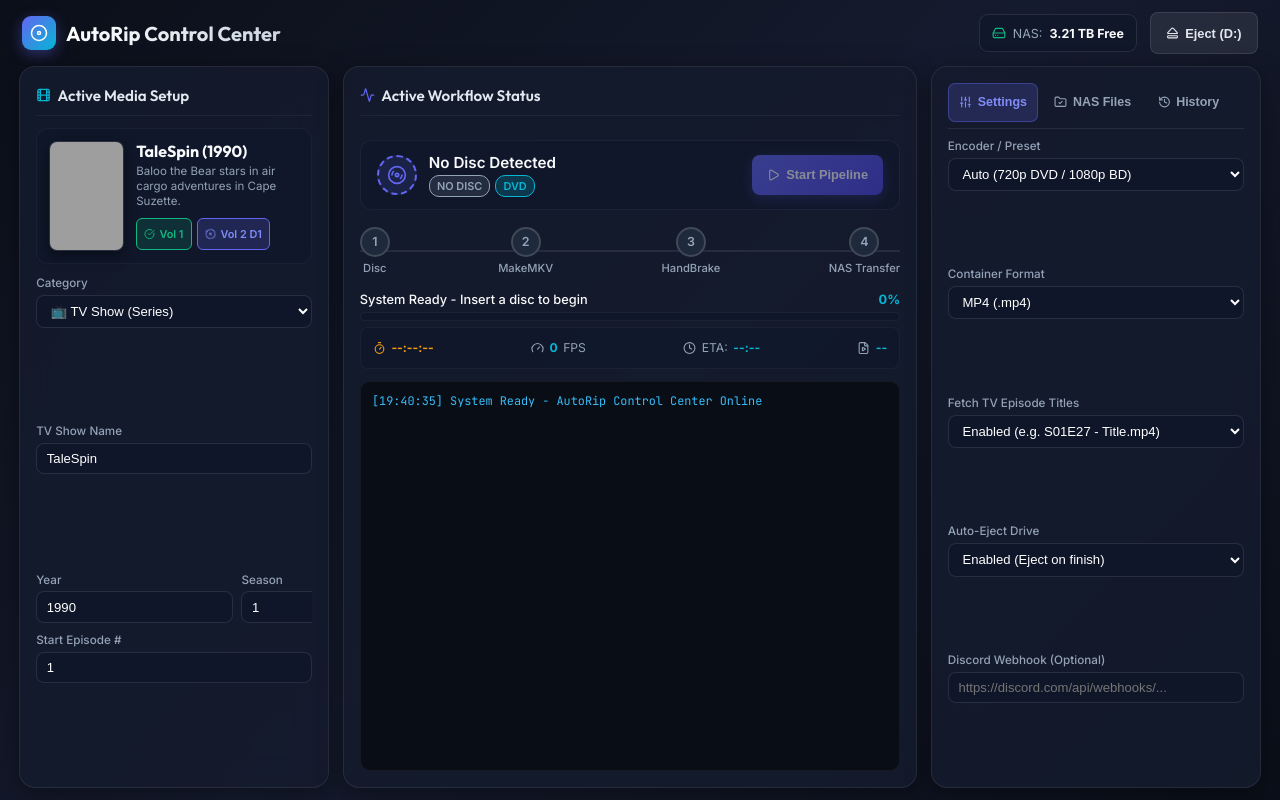
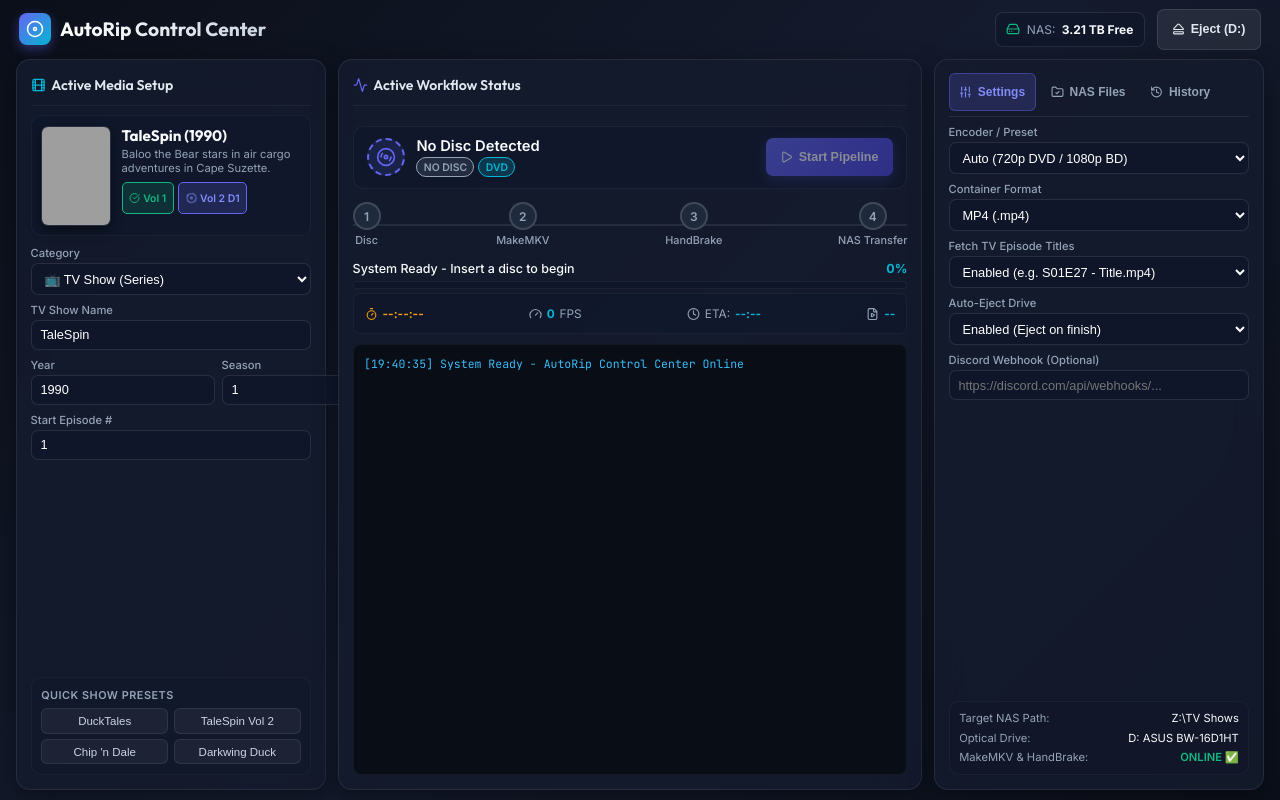
Before and after one commit to GlerschNersch/autorip-control-center, a Flask app: page / in a window 1280 px wide. Run offline with Flask 3, Linux system fonts and the light colour scheme; grey boxes are pictures that could not be loaded.

Commit message:
Add Quick Show Presets and System Info Widgets to balance 100vh layout

```diff
--- a/templates/index.html
+++ b/templates/index.html
@@ -37,135 +37,147 @@
 
     body {
       display: flex; flex-direction: column;
-      padding: 0.75rem 1.2rem; gap: 0.75rem;
+      padding: 0.65rem 1rem; gap: 0.65rem;
     }
 
     header {
-      width: 100%; height: 42px; flex-shrink: 0;
+      width: 100%; height: 38px; flex-shrink: 0;
       display: flex; justify-content: space-between; align-items: center;
       padding: 0 0.2rem;
     }
 
-    .brand { display: flex; align-items: center; gap: 0.6rem; }
+    .brand { display: flex; align-items: center; gap: 0.55rem; }
 
     .brand-icon {
-      width: 34px; height: 34px;
+      width: 32px; height: 32px;
       background: linear-gradient(135deg, var(--accent-primary), var(--accent-cyan));
-      border-radius: 9px;
+      border-radius: 8px;
       display: flex; align-items: center; justify-content: center;
-      color: white; box-shadow: 0 4px 14px rgba(99, 102, 241, 0.4);
+      color: white; box-shadow: 0 4px 12px rgba(99, 102, 241, 0.4);
     }
 
     .brand h1 {
       font-family: 'Outfit', sans-serif;
-      font-size: 1.25rem; font-weight: 700;
+      font-size: 1.2rem; font-weight: 700;
       background: linear-gradient(to right, #ffffff, #cbd5e1);
       -webkit-background-clip: text; -webkit-text-fill-color: transparent;
     }
 
-    .header-actions { display: flex; align-items: center; gap: 0.8rem; }
+    .header-actions { display: flex; align-items: center; gap: 0.75rem; }
 
     .nas-gauge-badge {
       background: rgba(15, 23, 42, 0.8);
       border: 1px solid rgba(255, 255, 255, 0.1);
-      border-radius: 9px; padding: 0.35rem 0.75rem;
-      display: flex; align-items: center; gap: 0.45rem;
-      font-size: 0.78rem;
+      border-radius: 8px; padding: 0.3rem 0.65rem;
+      display: flex; align-items: center; gap: 0.4rem;
+      font-size: 0.75rem;
     }
 
     .main-workspace {
       flex: 1; display: grid;
-      grid-template-columns: 310px 1fr 330px; gap: 0.85rem;
-      min-height: 0; height: calc(100vh - 60px);
+      grid-template-columns: 310px 1fr 330px; gap: 0.75rem;
+      min-height: 0; height: calc(100vh - 54px);
     }
 
     .card {
       background: var(--card-bg);
       backdrop-filter: blur(16px); -webkit-backdrop-filter: blur(16px);
       border: 1px solid var(--card-border);
-      border-radius: 16px; padding: 1rem;
+      border-radius: 14px; padding: 0.85rem;
       box-shadow: var(--card-glow);
-      display: flex; flex-direction: column; min-height: 0;
+      display: flex; flex-direction: column; min-height: 0; justify-content: space-between;
     }
 
     .card-title {
       font-family: 'Outfit', sans-serif;
-      font-size: 0.95rem; font-weight: 600; margin-bottom: 0.75rem;
+      font-size: 0.88rem; font-weight: 600; margin-bottom: 0.6rem;
       display: flex; align-items: center; justify-content: space-between;
       color: #e2e8f0; flex-shrink: 0; border-bottom: 1px solid rgba(255, 255, 255, 0.05);
-      padding-bottom: 0.5rem;
+      padding-bottom: 0.45rem;
     }
 
-    .card-title-left { display: flex; align-items: center; gap: 0.4rem; }
+    .card-title-left { display: flex; align-items: center; gap: 0.35rem; }
 
     /* Left Column: Media & Setup */
     .poster-box {
-      display: flex; gap: 0.75rem; align-items: flex-start;
-      background: rgba(15, 23, 42, 0.5); padding: 0.75rem; border-radius: 12px;
-      border: 1px solid rgba(255, 255, 255, 0.04); margin-bottom: 0.75rem; flex-shrink: 0;
+      display: flex; gap: 0.65rem; align-items: flex-start;
+      background: rgba(15, 23, 42, 0.5); padding: 0.6rem; border-radius: 10px;
+      border: 1px solid rgba(255, 255, 255, 0.04); margin-bottom: 0.6rem; flex-shrink: 0;
     }
 
     .poster-img {
-      width: 75px; height: 110px;
-      border-radius: 8px; object-fit: cover;
+      width: 70px; height: 100px;
+      border-radius: 7px; object-fit: cover;
       border: 1px solid rgba(255, 255, 255, 0.1);
-      box-shadow: 0 4px 14px rgba(0, 0, 0, 0.5);
+      box-shadow: 0 4px 12px rgba(0, 0, 0, 0.5);
       background: #0f172a; flex-shrink: 0;
     }
 
-    .media-meta { display: flex; flex-direction: column; gap: 0.2rem; }
-    .media-meta h2 { font-family: 'Outfit', sans-serif; font-size: 1rem; font-weight: 700; color: #f8fafc; }
-    .media-meta p { font-size: 0.72rem; color: var(--text-muted); line-height: 1.3; display: -webkit-box; -webkit-line-clamp: 3; -webkit-box-orient: vertical; overflow: hidden; }
+    .media-meta { display: flex; flex-direction: column; gap: 0.15rem; }
+    .media-meta h2 { font-family: 'Outfit', sans-serif; font-size: 0.95rem; font-weight: 700; color: #f8fafc; }
+    .media-meta p { font-size: 0.7rem; color: var(--text-muted); line-height: 1.25; display: -webkit-box; -webkit-line-clamp: 3; -webkit-box-orient: vertical; overflow: hidden; }
 
-    .collection-matrix { display: flex; flex-wrap: wrap; gap: 0.35rem; margin-top: 0.35rem; }
+    .collection-matrix { display: flex; flex-wrap: wrap; gap: 0.3rem; margin-top: 0.3rem; }
     .matrix-pill {
-      padding: 0.2rem 0.45rem; border-radius: 6px;
-      font-size: 0.68rem; font-weight: 600;
-      display: flex; align-items: center; gap: 0.25rem;
+      padding: 0.18rem 0.4rem; border-radius: 5px;
+      font-size: 0.65rem; font-weight: 600;
+      display: flex; align-items: center; gap: 0.2rem;
       background: rgba(15, 23, 42, 0.6); border: 1px solid rgba(255, 255, 255, 0.08);
     }
     .matrix-pill.done { background: rgba(16, 185, 129, 0.15); border-color: var(--accent-emerald); color: var(--accent-emerald); }
     .matrix-pill.active { background: rgba(99, 102, 241, 0.2); border-color: var(--accent-primary); color: #818cf8; }
 
-    .setup-fields { display: flex; flex-direction: column; gap: 0.65rem; overflow-y: auto; flex: 1; justify-content: flex-start; }
+    .setup-fields { display: flex; flex-direction: column; gap: 0.5rem; }
 
-    .input-row { display: flex; gap: 0.5rem; }
-    .input-group { flex: 1; display: flex; flex-direction: column; gap: 0.3rem; }
-    .input-group label { font-size: 0.73rem; color: var(--text-muted); font-weight: 500; }
+    .input-row { display: flex; gap: 0.4rem; }
+    .input-group { flex: 1; display: flex; flex-direction: column; gap: 0.2rem; }
+    .input-group label { font-size: 0.7rem; color: var(--text-muted); font-weight: 500; }
 
     select, input[type="text"], input[type="number"] {
       background: rgba(15, 23, 42, 0.8); border: 1px solid rgba(255, 255, 255, 0.1);
-      color: white; padding: 0.45rem 0.6rem; border-radius: 8px; font-size: 0.82rem; outline: none;
+      color: white; padding: 0.4rem 0.55rem; border-radius: 7px; font-size: 0.8rem; outline: none;
+    }
+    select:focus, input:focus { border-color: var(--accent-primary); }
+
+    .quick-preset-box {
+      background: rgba(15, 23, 42, 0.4); border: 1px solid rgba(255, 255, 255, 0.04);
+      border-radius: 10px; padding: 0.6rem; margin-top: auto; display: flex; flex-direction: column; gap: 0.4rem;
+    }
+    .quick-preset-title { font-size: 0.68rem; font-weight: 600; color: var(--text-muted); text-transform: uppercase; letter-spacing: 0.5px; }
+    .quick-btns { display: grid; grid-template-columns: 1fr 1fr; gap: 0.35rem; }
+    .quick-btn {
+      background: rgba(255, 255, 255, 0.05); border: 1px solid rgba(255, 255, 255, 0.08);
+      color: #cbd5e1; padding: 0.35rem; border-radius: 6px; font-size: 0.72rem; cursor: pointer; text-align: center;
       transition: all 0.2s ease;
     }
-    select:focus, input:focus { border-color: var(--accent-primary); box-shadow: 0 0 10px rgba(99, 102, 241, 0.3); }
+    .quick-btn:hover { background: rgba(99, 102, 241, 0.2); border-color: var(--accent-primary); color: white; }
 
     /* Center Column: Workflow Hero */
-    .workflow-hero { display: flex; flex-direction: column; gap: 0.75rem; flex: 1; min-height: 0; }
+    .workflow-hero { display: flex; flex-direction: column; gap: 0.65rem; flex: 1; min-height: 0; }
 
     .drive-status {
       display: flex; align-items: center; justify-content: space-between;
       background: rgba(15, 23, 42, 0.6); border: 1px solid rgba(255, 255, 255, 0.05);
-      border-radius: 12px; padding: 0.75rem 1rem; flex-shrink: 0;
+      border-radius: 11px; padding: 0.65rem 0.85rem; flex-shrink: 0;
     }
 
-    .drive-info { display: flex; align-items: center; gap: 0.75rem; }
+    .drive-info { display: flex; align-items: center; gap: 0.7rem; }
     .disc-icon {
-      width: 40px; height: 40px; border-radius: 50%;
+      width: 38px; height: 38px; border-radius: 50%;
       background: rgba(99, 102, 241, 0.15); border: 2px dashed var(--accent-primary);
       display: flex; align-items: center; justify-content: center; color: var(--accent-primary);
     }
-    .drive-text h3 { font-size: 0.95rem; font-weight: 600; }
-    .badge-group { display: flex; gap: 0.3rem; margin-top: 0.2rem; }
-    .badge { padding: 0.18rem 0.45rem; border-radius: 10px; font-size: 0.68rem; font-weight: 600; text-transform: uppercase; }
+    .drive-text h3 { font-size: 0.92rem; font-weight: 600; }
+    .badge-group { display: flex; gap: 0.25rem; margin-top: 0.15rem; }
+    .badge { padding: 0.15rem 0.4rem; border-radius: 10px; font-size: 0.65rem; font-weight: 600; text-transform: uppercase; }
     .badge-success { background: rgba(16, 185, 129, 0.2); color: var(--accent-emerald); border: 1px solid var(--accent-emerald); }
     .badge-empty { background: rgba(148, 163, 184, 0.15); color: var(--text-muted); border: 1px solid var(--text-muted); }
     .badge-type { background: rgba(6, 182, 212, 0.2); color: var(--accent-cyan); border: 1px solid var(--accent-cyan); }
 
     .btn {
-      padding: 0.5rem 0.95rem; border-radius: 8px;
-      font-weight: 600; font-size: 0.8rem; cursor: pointer; border: none;
-      transition: all 0.2s ease; display: inline-flex; align-items: center; gap: 0.4rem;
+      padding: 0.45rem 0.9rem; border-radius: 7px;
+      font-weight: 600; font-size: 0.78rem; cursor: pointer; border: none;
+      transition: all 0.2s ease; display: inline-flex; align-items: center; gap: 0.35rem;
     }
     .btn-primary { background: linear-gradient(135deg, var(--accent-primary), #4f46e5); color: white; box-shadow: 0 4px 14px rgba(99, 102, 241, 0.3); }
     .btn-primary:hover { transform: translateY(-1px); }
@@ -174,54 +186,63 @@
     .btn-warning { background: rgba(245, 158, 11, 0.2); color: var(--accent-amber); border: 1px solid var(--accent-amber); }
     .btn:disabled { opacity: 0.5; cursor: not-allowed; }
 
-    .stepper { display: flex; justify-content: space-between; margin: 0.3rem 0; position: relative; flex-shrink: 0; }
+    .stepper { display: flex; justify-content: space-between; margin: 0.2rem 0; position: relative; flex-shrink: 0; }
     .stepper::before { content: ''; position: absolute; top: 50%; left: 0; right: 0; height: 2px; background: rgba(255, 255, 255, 0.08); z-index: 1; transform: translateY(-50%); }
-    .step-item { position: relative; z-index: 2; display: flex; flex-direction: column; align-items: center; gap: 0.25rem; }
+    .step-item { position: relative; z-index: 2; display: flex; flex-direction: column; align-items: center; gap: 0.2rem; }
     .step-bubble {
-      width: 30px; height: 30px; border-radius: 50%;
+      width: 28px; height: 28px; border-radius: 50%;
       background: #1e293b; border: 2px solid rgba(255, 255, 255, 0.15);
       display: flex; align-items: center; justify-content: center;
-      font-weight: 600; font-size: 0.78rem; color: var(--text-muted);
+      font-weight: 600; font-size: 0.75rem; color: var(--text-muted);
     }
-    .step-item.active .step-bubble { background: var(--accent-primary); border-color: #818cf8; color: white; box-shadow: 0 0 12px rgba(99, 102, 241, 0.6); }
+    .step-item.active .step-bubble { background: var(--accent-primary); border-color: #818cf8; color: white; box-shadow: 0 0 10px rgba(99, 102, 241, 0.6); }
     .step-item.done .step-bubble { background: var(--accent-emerald); border-color: var(--accent-emerald); color: white; }
-    .step-label { font-size: 0.7rem; color: var(--text-muted); font-weight: 500; }
+    .step-label { font-size: 0.68rem; color: var(--text-muted); font-weight: 500; }
     .step-item.active .step-label { color: white; font-weight: 600; }
 
-    .progress-section { display: flex; flex-direction: column; gap: 0.35rem; flex-shrink: 0; }
-    .progress-header { display: flex; justify-content: space-between; font-size: 0.8rem; }
-    .progress-bar-bg { width: 100%; height: 9px; background: rgba(15, 23, 42, 0.8); border-radius: 7px; overflow: hidden; border: 1px solid rgba(255, 255, 255, 0.05); }
-    .progress-bar-fill { height: 100%; width: 0%; background: linear-gradient(90deg, var(--accent-primary), var(--accent-cyan)); border-radius: 7px; transition: width 0.4s ease; }
+    .progress-section { display: flex; flex-direction: column; gap: 0.3rem; flex-shrink: 0; }
+    .progress-header { display: flex; justify-content: space-between; font-size: 0.78rem; }
+    .progress-bar-bg { width: 100%; height: 8px; background: rgba(15, 23, 42, 0.8); border-radius: 6px; overflow: hidden; border: 1px solid rgba(255, 255, 255, 0.05); }
+    .progress-bar-fill { height: 100%; width: 0%; background: linear-gradient(90deg, var(--accent-primary), var(--accent-cyan)); border-radius: 6px; transition: width 0.4s ease; }
 
-    .stats-bar { display: flex; justify-content: space-between; padding: 0.5rem 0.75rem; background: rgba(15, 23, 42, 0.5); border-radius: 8px; border: 1px solid rgba(255, 255, 255, 0.04); font-size: 0.76rem; flex-shrink: 0; }
-    .stat-item { display: flex; align-items: center; gap: 0.35rem; color: var(--text-muted); }
+    .stats-bar { display: flex; justify-content: space-between; padding: 0.45rem 0.7rem; background: rgba(15, 23, 42, 0.5); border-radius: 7px; border: 1px solid rgba(255, 255, 255, 0.04); font-size: 0.74rem; flex-shrink: 0; }
+    .stat-item { display: flex; align-items: center; gap: 0.3rem; color: var(--text-muted); }
     .stat-value { font-weight: 700; color: var(--accent-cyan); }
 
     .console {
-      flex: 1; background: #090d16; border-radius: 10px; padding: 0.7rem;
-      font-family: 'JetBrains Mono', monospace; font-size: 0.74rem; color: #38bdf8;
-      overflow-y: auto; border: 1px solid rgba(255, 255, 255, 0.05); min-height: 120px;
+      flex: 1; background: #090d16; border-radius: 8px; padding: 0.65rem;
+      font-family: 'JetBrains Mono', monospace; font-size: 0.72rem; color: #38bdf8;
+      overflow-y: auto; border: 1px solid rgba(255, 255, 255, 0.05); min-height: 100px;
     }
-    .console-line { line-height: 1.45; word-break: break-all; }
+    .console-line { line-height: 1.4; word-break: break-all; }
 
     /* Right Column: Tabbed Panel */
-    .tab-header { display: flex; gap: 0.35rem; margin-bottom: 0.6rem; border-bottom: 1px solid rgba(255, 255, 255, 0.08); padding-bottom: 0.4rem; flex-shrink: 0; }
+    .tab-header { display: flex; gap: 0.35rem; margin-bottom: 0.5rem; border-bottom: 1px solid rgba(255, 255, 255, 0.08); padding-bottom: 0.35rem; flex-shrink: 0; }
     .tab-btn {
-      padding: 0.4rem 0.65rem; border-radius: 7px; font-size: 0.78rem; font-weight: 600;
+      padding: 0.35rem 0.6rem; border-radius: 6px; font-size: 0.75rem; font-weight: 600;
       background: transparent; color: var(--text-muted); border: none; cursor: pointer;
       display: flex; align-items: center; gap: 0.35rem; transition: all 0.2s ease;
     }
     .tab-btn.active { background: rgba(99, 102, 241, 0.2); color: #818cf8; border: 1px solid rgba(99, 102, 241, 0.4); }
 
-    .tab-content { flex: 1; overflow-y: auto; min-height: 0; display: none; justify-content: flex-start; }
-    .tab-content.active { display: flex; flex-direction: column; gap: 0.65rem; }
+    .tab-content { flex: 1; overflow-y: auto; min-height: 0; display: none; }
+    .tab-content.active { display: flex; flex-direction: column; justify-content: space-between; }
 
-    .file-list { display: flex; flex-direction: column; gap: 0.4rem; }
-    .file-item { display: flex; align-items: center; justify-content: space-between; padding: 0.5rem 0.7rem; background: rgba(15, 23, 42, 0.4); border-radius: 7px; border: 1px solid rgba(255, 255, 255, 0.03); }
-    .file-name { display: flex; align-items: center; gap: 0.4rem; font-size: 0.76rem; word-break: break-all; }
-    .file-size { font-size: 0.72rem; color: var(--text-muted); font-weight: 500; }
+    .settings-inputs { display: flex; flex-direction: column; gap: 0.5rem; }
 
-    .history-item { padding: 0.55rem; background: rgba(15, 23, 42, 0.4); border-radius: 7px; border: 1px solid rgba(255, 255, 255, 0.03); display: flex; flex-direction: column; gap: 0.18rem; font-size: 0.74rem; }
+    .sys-info-box {
+      background: rgba(15, 23, 42, 0.4); border: 1px solid rgba(255, 255, 255, 0.04);
+      border-radius: 10px; padding: 0.6rem; margin-top: auto; display: flex; flex-direction: column; gap: 0.35rem; font-size: 0.7rem;
+    }
+    .sys-info-row { display: flex; justify-content: space-between; color: var(--text-muted); }
+    .sys-info-val { color: var(--accent-emerald); font-weight: 600; }
+
+    .file-list { display: flex; flex-direction: column; gap: 0.35rem; }
+    .file-item { display: flex; align-items: center; justify-content: space-between; padding: 0.45rem 0.65rem; background: rgba(15, 23, 42, 0.4); border-radius: 6px; border: 1px solid rgba(255, 255, 255, 0.03); }
+    .file-name { display: flex; align-items: center; gap: 0.35rem; font-size: 0.74rem; word-break: break-all; }
+    .file-size { font-size: 0.7rem; color: var(--text-muted); font-weight: 500; }
+
+    .history-item { padding: 0.5rem; background: rgba(15, 23, 42, 0.4); border-radius: 6px; border: 1px solid rgba(255, 255, 255, 0.03); display: flex; flex-direction: column; gap: 0.18rem; font-size: 0.74rem; }
 
     .spin { animation: spin 1s linear infinite; }
     @keyframes spin { 100% { transform: rotate(360deg); } }
@@ -250,12 +271,12 @@
   </header>
 
   <!-- Countdown AutoStart Banner -->
-  <div class="card" id="countdownBanner" style="display: none; background: linear-gradient(135deg, rgba(245, 158, 11, 0.2), rgba(244, 63, 94, 0.2)); border-color: var(--accent-amber); padding: 0.5rem 0.8rem; flex-direction: row; justify-content: space-between; align-items: center; flex-shrink: 0;">
-    <div style="display: flex; align-items: center; gap: 0.5rem; font-size: 0.8rem; font-weight: 600; color: var(--accent-amber);">
+  <div class="card" id="countdownBanner" style="display: none; background: linear-gradient(135deg, rgba(245, 158, 11, 0.2), rgba(244, 63, 94, 0.2)); border-color: var(--accent-amber); padding: 0.45rem 0.8rem; flex-direction: row; justify-content: space-between; align-items: center; flex-shrink: 0;">
+    <div style="display: flex; align-items: center; gap: 0.5rem; font-size: 0.78rem; font-weight: 600; color: var(--accent-amber);">
       <i data-lucide="zap" style="width: 16px;"></i>
-      Disc Detected! Auto-Starting rip in <span id="countdownSec" style="font-size: 1rem; font-weight: 800;">10</span>s...
+      Disc Detected! Auto-Starting rip in <span id="countdownSec" style="font-size: 0.95rem; font-weight: 800;">10</span>s...
     </div>
-    <button class="btn btn-warning" onclick="cancelAutoStart()"><i data-lucide="x" style="width: 13px;"></i> Cancel</button>
+    <button class="btn btn-warning" onclick="cancelAutoStart()"><i data-lucide="x" style="width: 12px;"></i> Cancel</button>
   </div>
 
   <!-- Main 100vh Grid Workspace -->
@@ -263,6 +284,7 @@
 
     <!-- COLUMN 1: Media Setup & Poster Artwork -->
     <div class="card">
+      <div>
         <div class="card-title">
           <div class="card-title-left"><i data-lucide="film" style="color: var(--accent-cyan); width: 15px;"></i> Active Media Setup</div>
         </div>
@@ -312,6 +334,18 @@
           <div class="input-group" id="groupTvStartEp">
             <label>Start Episode #</label>
             <input type="number" id="settingStartEp" value="27" onchange="saveSettings()">
+          </div>
+        </div>
+      </div>
+
+      <!-- Quick Preset Selector Widget -->
+      <div class="quick-preset-box">
+        <div class="quick-preset-title">Quick Show Presets</div>
+        <div class="quick-btns">
+          <button class="quick-btn" onclick="applyQuickShow('DuckTales', '1987', 1, 1)">DuckTales</button>
+          <button class="quick-btn" onclick="applyQuickShow('TaleSpin', '1990', 1, 27)">TaleSpin Vol 2</button>
+          <button class="quick-btn" onclick="applyQuickShow('Chip \'n Dale', '1989', 1, 1)">Chip 'n Dale</button>
+          <button class="quick-btn" onclick="applyQuickShow('Darkwing Duck', '1991', 1, 1)">Darkwing Duck</button>
         </div>
       </div>
     </div>
@@ -389,6 +423,7 @@
 
       <!-- TAB 1: SETTINGS -->
       <div class="tab-content active" id="tabSettings">
+        <div class="settings-inputs">
           <div class="input-group">
             <label>Encoder / Preset</label>
             <select id="settingPreset" onchange="saveSettings()">
@@ -432,6 +467,13 @@
           </div>
         </div>
 
+        <div class="sys-info-box">
+          <div class="sys-info-row"><span>Target NAS Path:</span><span style="color:#f8fafc;">Z:\TV Shows</span></div>
+          <div class="sys-info-row"><span>Optical Drive:</span><span style="color:#f8fafc;">D: ASUS BW-16D1HT</span></div>
+          <div class="sys-info-row"><span>MakeMKV & HandBrake:</span><span class="sys-info-val">ONLINE ✅</span></div>
+        </div>
+      </div>
+
       <!-- TAB 2: NAS FILES -->
       <div class="tab-content" id="tabFiles">
         <div class="file-list" id="fileList">
@@ -466,6 +508,16 @@
         document.getElementById('statElapsed').innerText = '--:--:--';
       }
     }, 1000);
+
+    function applyQuickShow(name, year, season, startEp) {
+      document.getElementById('settingMediaType').value = 'tv';
+      document.getElementById('settingShowName').value = name;
+      document.getElementById('settingYear').value = year;
+      document.getElementById('settingSeason').value = season;
+      document.getElementById('settingStartEp').value = startEp;
+      toggleMediaFields();
+      saveSettings();
+    }
 
     function switchTab(evt, tabId) {
       document.querySelectorAll('.tab-btn').forEach(btn => btn.classList.remove('active'));
```
Lines whose indentation alone changed are shown as unchanged.
